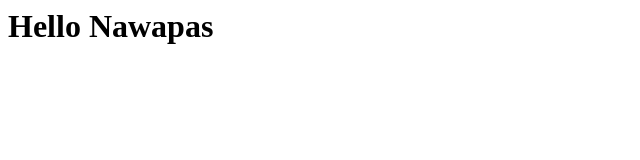
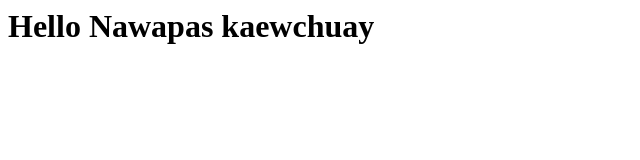
Before and after one commit to Nawapas-k/test-project, a plain HTML site: page index.html in a window 1280 px wide. Shown: the whole page, without its empty margins (0-640 px from the left). Drawn offline with Linux system fonts and the light colour scheme.

Commit message:
Update index.html

```diff
--- a/index.html
+++ b/index.html
@@ -1,5 +1,5 @@
 <html>
     <body>
-        <h1>Hello Nawapas</h1>
+        <h1>Hello Nawapas kaewchuay</h1>
     </body>
 </html>
```
